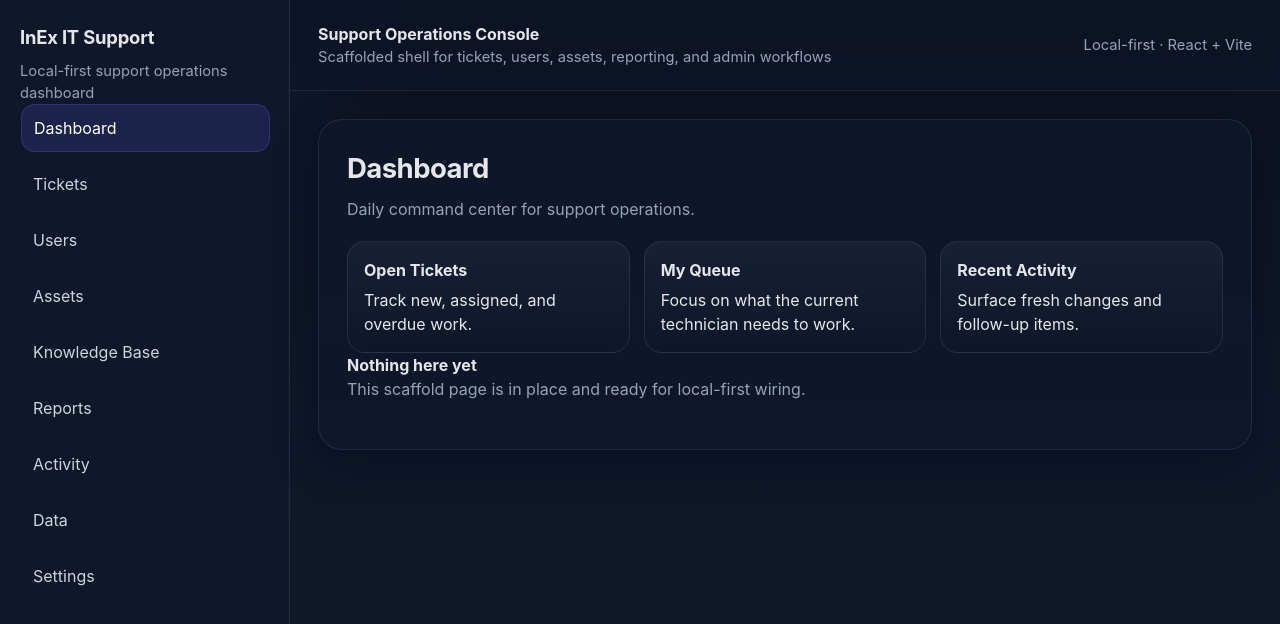
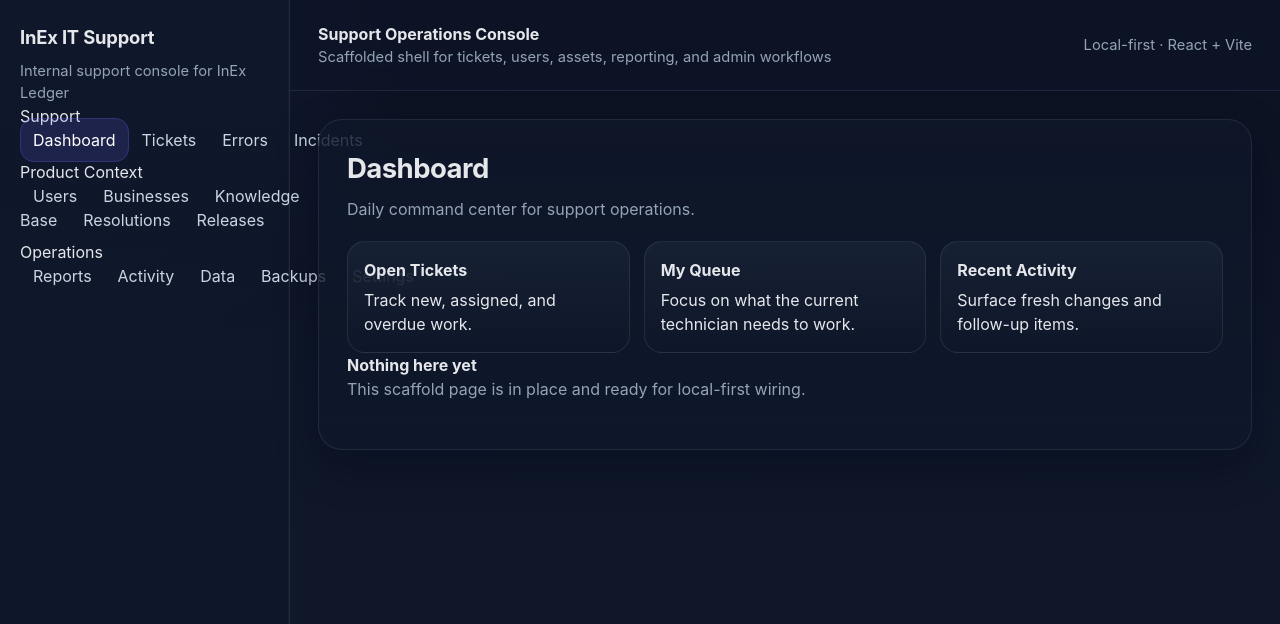
Before and after one commit to Emanuel628/InEx-IT-Support, a React (Vite) app: page /dashboard in a window 1280 px wide. Shown: the top 624 px of the page. Built offline with nearby package versions, Linux system fonts and the light colour scheme.

Commit message:
Align sidebar with build plan navigation

```diff
--- a/src/components/layout/Sidebar.tsx
+++ b/src/components/layout/Sidebar.tsx
@@ -1,25 +1,48 @@
 import { NavLink } from 'react-router-dom';
 
-const navItems = [
+const navGroups = [
+  {
+    label: 'Support',
+    items: [
       { to: '/dashboard', label: 'Dashboard' },
       { to: '/tickets', label: 'Tickets' },
+      { to: '/errors', label: 'Errors' },
+      { to: '/incidents', label: 'Incidents' },
+    ],
+  },
+  {
+    label: 'Product Context',
+    items: [
       { to: '/users', label: 'Users' },
-  { to: '/assets', label: 'Assets' },
+      { to: '/businesses', label: 'Businesses' },
       { to: '/knowledge', label: 'Knowledge Base' },
+      { to: '/resolutions', label: 'Resolutions' },
+      { to: '/releases', label: 'Releases' },
+    ],
+  },
+  {
+    label: 'Operations',
+    items: [
       { to: '/reports', label: 'Reports' },
       { to: '/activity', label: 'Activity' },
       { to: '/data', label: 'Data' },
+      { to: '/backups', label: 'Backups' },
       { to: '/settings', label: 'Settings' },
+    ],
+  },
 ];
 
 export function Sidebar() {
   return (
     <aside className="sidebar">
       <h1>InEx IT Support</h1>
-      <p>Local-first support operations dashboard</p>
+      <p>Internal support console for InEx Ledger</p>
 
       <nav className="sidebar-nav" aria-label="Main navigation">
-        {navItems.map((item) => (
+        {navGroups.map((group) => (
+          <div key={group.label} className="sidebar-group">
+            <div className="sidebar-group-label">{group.label}</div>
+            {group.items.map((item) => (
               <NavLink
                 key={item.to}
                 to={item.to}
@@ -30,6 +53,8 @@ export function Sidebar() {
                 {item.label}
               </NavLink>
             ))}
+          </div>
+        ))}
       </nav>
     </aside>
   );
```
Lines whose indentation alone changed are shown as unchanged.
